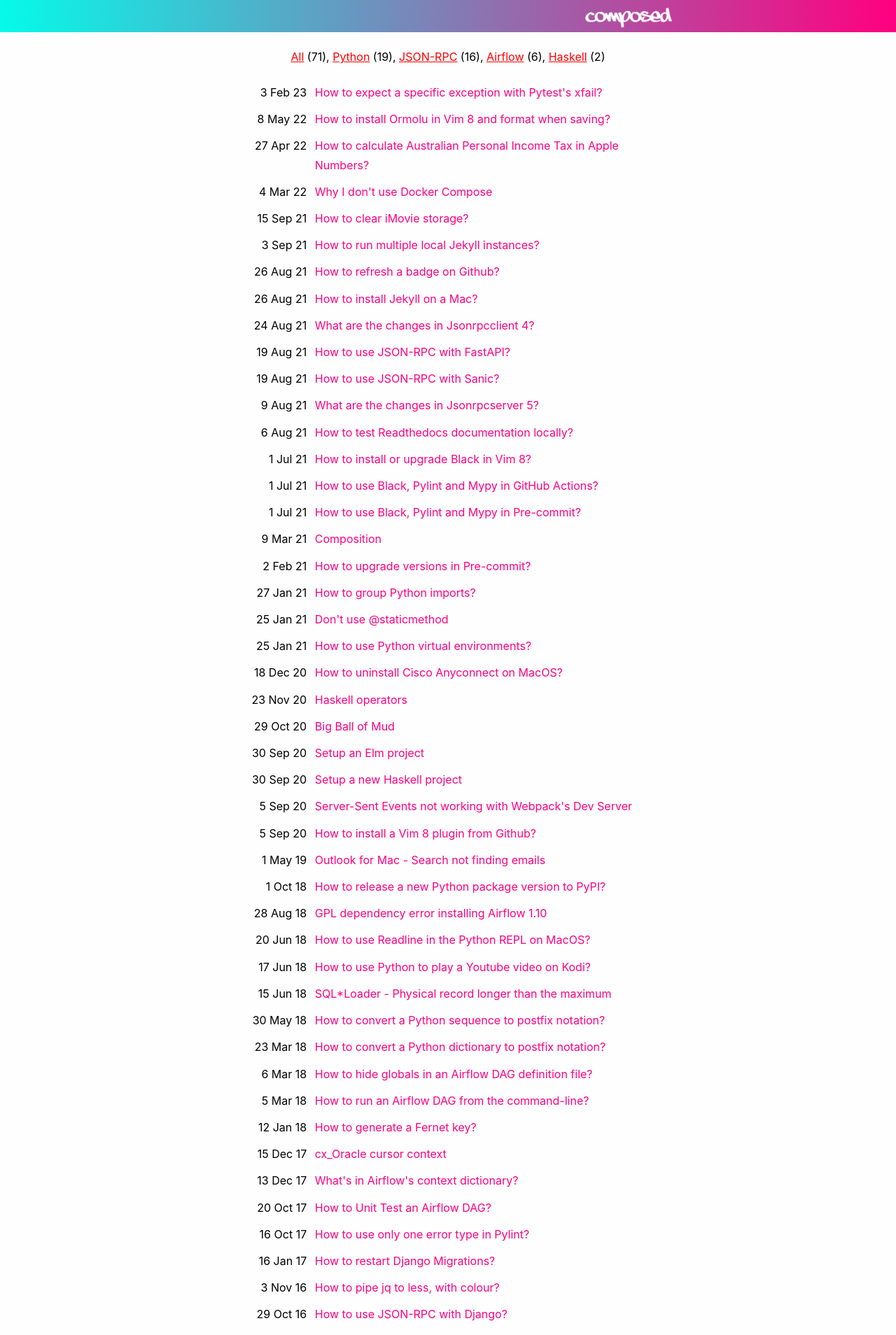
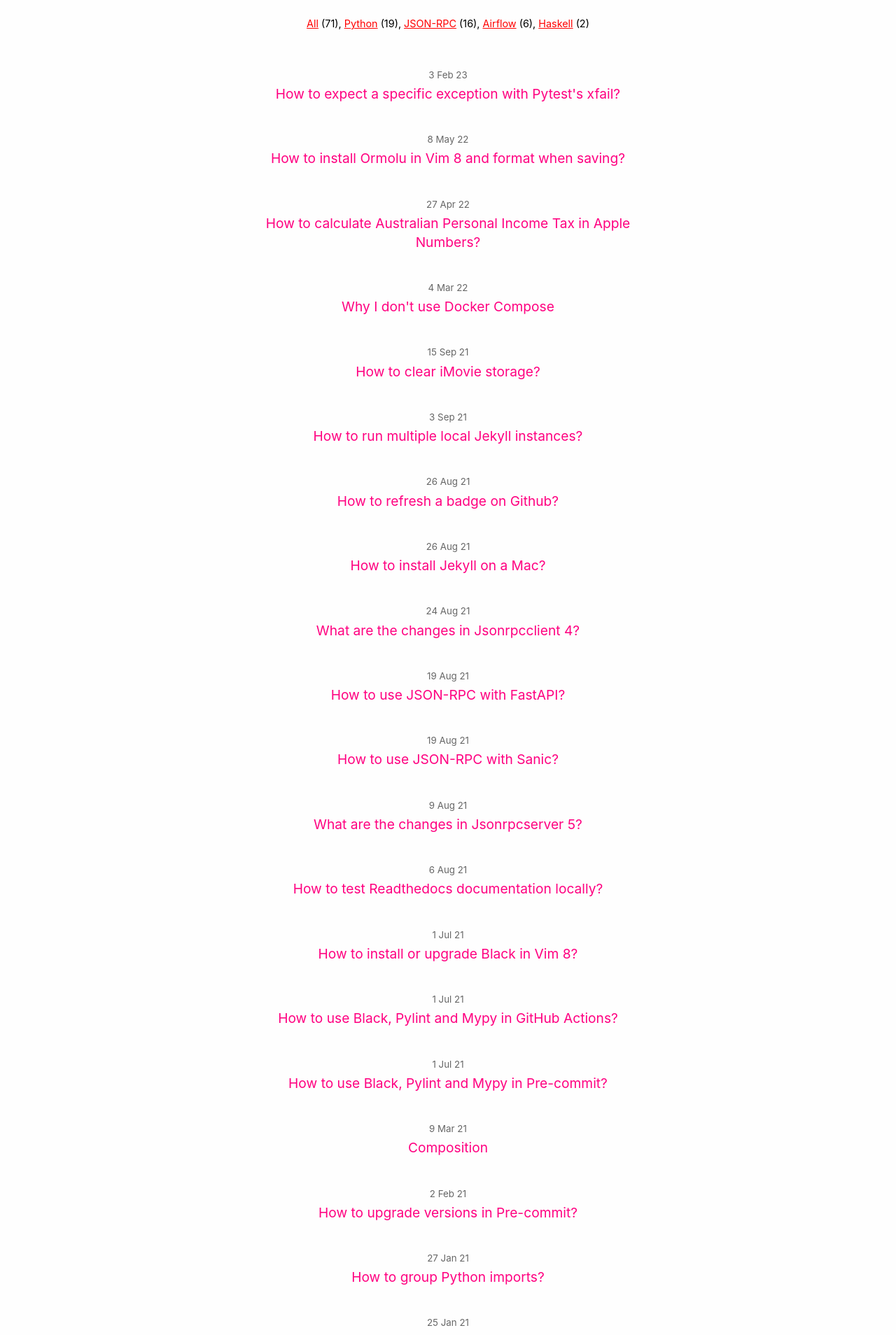
Before and after one commit to explodinglabs/explodinglabs.github.io, a Jekyll site: the page built from docs/index.html, in a window 1280 px wide. Shown: the top 1908 px of the page at 70% size. Built offline with Jekyll 4.4.1, drawn with Linux system fonts in a browser that asks for light colours.

Commit message:
Design changes

```diff
--- a/docs/_includes/categories.html
+++ /dev/null
@@ -1,7 +0,0 @@
-<div id="categories">
-    <a href="/">All</a> ({{ site.posts | where_exp:"post","post.sitemap != false" | size }}),
-    <a href="/python/">Python</a> ({{ site.categories.python | where_exp: "post","post.sitemap != false" | size }}),
-    <a href="/jsonrpc/">JSON-RPC</a> ({{ site.categories.jsonrpc | where_exp: "post","post.sitemap != false" | size }}),
-    <a href="/airflow/">Airflow</a> ({{ site.categories.airflow | where_exp: "post","post.sitemap != false" | size }}),
-    <a href="/haskell/">Haskell</a> ({{ site.categories.haskell | where_exp: "post","post.sitemap != false" | size }})
-</div>
--- /dev/null
+++ b/docs/_includes/nav.html
@@ -0,0 +1,12 @@
+<nav>
+    <!--div id="logo">
+        <a href="/"><img src="/assets/composed.png" /></a>
+    </div-->
+    <div id="categories">
+        <a href="/">All</a> ({{ site.posts | where_exp:"post","post.sitemap != false" | size }}),
+        <a href="/python/">Python</a> ({{ site.categories.python | where_exp: "post","post.sitemap != false" | size }}),
+        <a href="/jsonrpc/">JSON-RPC</a> ({{ site.categories.jsonrpc | where_exp: "post","post.sitemap != false" | size }}),
+        <a href="/airflow/">Airflow</a> ({{ site.categories.airflow | where_exp: "post","post.sitemap != false" | size }}),
+        <a href="/haskell/">Haskell</a> ({{ site.categories.haskell | where_exp: "post","post.sitemap != false" | size }})
+    </div>
+</nav>
--- a/docs/_includes/post_link_td.html
+++ b/docs/_includes/post_link_td.html
@@ -1,8 +1,6 @@
-<tr>
-    <td class="date">
-        <span>{{ post.date | date: "%-d %b %y" }}</span>
-    </td>
-    <td class="title">
-        <a href="{{ post.url | prepend: site.baseurl }}">{{ post.title }}</a>
-    </td>
-</td>
+<div class="date">
+    {{ post.date | date: "%-d %b %y" }}
+</div>
+<div class="link">
+    <a href="{{ post.url | prepend: site.baseurl }}">{{ post.title }}</a>
+</div>
--- a/docs/_layouts/all.html
+++ b/docs/_layouts/all.html
@@ -37,13 +37,6 @@
         {% seo %}
     </head>
     <body>
-        <nav>
-            <div class="logo">
-                <a href="/"><img src="/assets/composed.png" /></a>
-            </div>
-        </nav>
-        <main>
-            {{ content }}
-        </main>
+        {{ content }}
     </body>
 </html>
--- a/docs/index.html
+++ b/docs/index.html
@@ -2,16 +2,16 @@
 layout: all
 title: Composed
 ---
-{% include categories.html %}
+{% include nav.html %}
 {% assign posts = site.posts | where_exp:"post","post.sitemap != false" | sort: 'date' | reverse %}
 
-<main id="post-list">
-    <table>
+<main>
+    <div id="post-list">
         {% for post in posts limit:1 %}
             {% include post_link_td.html %}
         {% endfor %}
         {% for post in posts offset:1 %}
             {% include post_link_td.html %}
         {% endfor %}
-    </table>
-</div>
+    </div>
+</main>
--- a/docs/main.scss
+++ b/docs/main.scss
@@ -56,46 +56,39 @@
 .linktext {
     color: hsl(330, 100, 50);
     text-decoration: none;
-    &:visited { color: purple; }
+    &:visited { color: hsl(330, 50, 50); }
     &:hover { color: orange; }
 }
 
 nav {
-    background: linear-gradient(to right, hsl(176, 96%, 50%), hsl(330, 100%, 50%));
+    //background: linear-gradient(to right, hsl(176, 96%, 50%), hsl(330, 100%, 50%));
     // box-shadow: 0 5px 5px -2px #999;
-    text-align: right;
-    padding: 10px $hspace 2px $hspace;
-    .logo {
-        @extend .wrapper;
+    padding: $vspace $hspace 2px $hspace;
+    margin-bottom: $vspace*2;
+
+    #logo {
+        float: left;
+        text-align: left;
         img {
             height: 30px;
         }
     }
-}
 
     #categories {
-    padding-top: $vspace;
+        @extend .bodytext;
+        font-size: 90%;
         text-align: center;
-    @extend .bodytext;
-    margin: 0 $hspace $vspace $hspace;
         a {
             color: red;
         }
+    }
+
 }
 
 main {
     @extend .wrapper;
 
     #post-list {
-        @extend .wrapper;
-
-        h1 {
-            @extend .titletext;
-            margin-bottom: $vspace / 1.5;
-            text-align: center;
-        }
-
-        table {
         @extend .bodytext;
         border-collapse: collapse;
         padding: 0;
@@ -104,36 +97,60 @@
             margin: 0 $hspace/2;
         }
 
-            td {
-                padding-bottom: 10px;
-                vertical-align: top;
+        #category-logo {
+            display: block;
+            margin: auto;
+        }
+
+        h1 {
+            @extend .titletext;
+            margin-bottom: $vspace*1.5;
+            text-align: center;
+        }
+
+        .date {
+            text-align: center;
+            font-size: smaller;
+            color: hsl(300, 0, 40);
+        }
+
+        .link {
+            text-align: center;
+            font-size: 1.2em;
+            margin-bottom: 2em;
+            line-height: 1.4em;
             a {
                 @extend .linktext;
-                }
-            }
-
-            td.date {
-                text-align: right;
-                white-space: nowrap;
-            }
-
-            td span {
-                padding-right: $hspace / 2;
+                text-decoration: none;
             }
         }
     }
 
     article {
 
-        header {
         h1 {
-                @extend .titletext;
             margin: $vspace * 2 $hspace $vspace / 2;
             @include media-query($on-palm) {
                 margin-top: $vspace * 1.5;
             }
+            @extend .titletext;
         }
 
+        h2 {
+            margin: $vspace * 1.5 $hspace $vspace $hspace;
+            @extend .titletext;
+            font-size: 120%;
+            line-height: 100%;
+        }
+
+        h3 {
+            margin: $vspace * 1.5 0 $vspace 0;
+            @extend .titletext;
+            font-size: 110%;
+            line-height: 100%;
+        }
+
+        header {
             .post-meta {
                 @extend .bodytext;
                 font-size: smaller;
@@ -183,18 +200,6 @@
             :last-child {
                 margin-bottom: 0;
             }
-        }
-
-        h2 {
-            @extend .titletext;
-            margin: $vspace * 1.5 $hspace $vspace $hspace;
-            line-height: 100%;
-        }
-
-        h3 {
-            @extend .titletext;
-            margin: $vspace * 1.5 0 $vspace 0;
-            line-height: 100%;
         }
 
         img {
@@ -333,10 +338,9 @@
         footer {
             @extend .bodytext;
             font-size: smaller;
-            margin: $vspace*2 $hspace $vspace $hspace;
-            padding: $vspace/2 0;
-            border-top: 1px solid #dedede;
-            text-align: right;
+            margin: $vspace*2 $hspace $vspace*3 $hspace;
+            text-align: left;
+            a { @extend .linktext; }
         }
     }
 
```
Also changed, not shown: docs/_layouts/category.html (+5 -3 lines), docs/_layouts/post.html (+8 -6 lines). Lines whose indentation alone changed are shown as unchanged.
